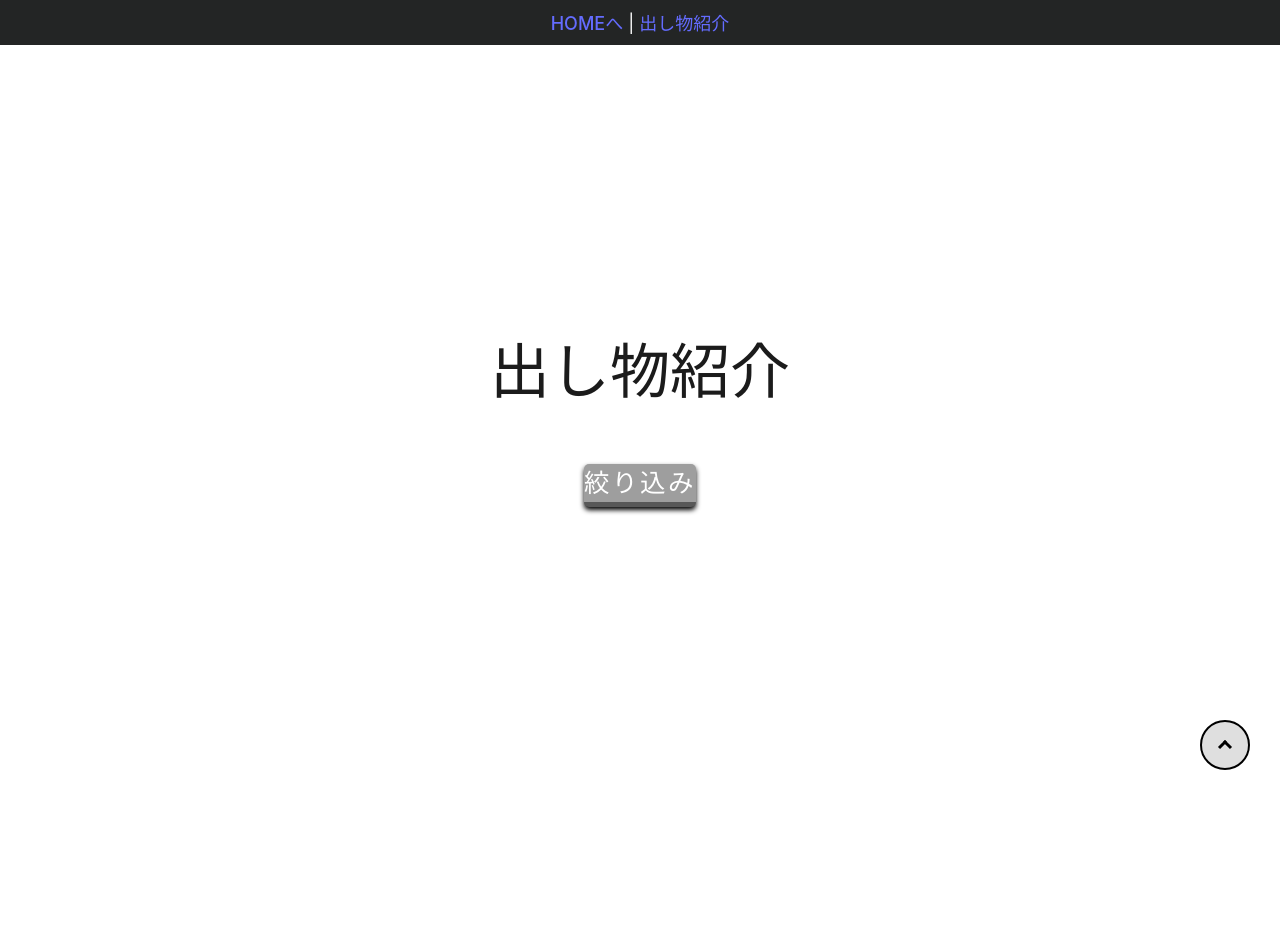
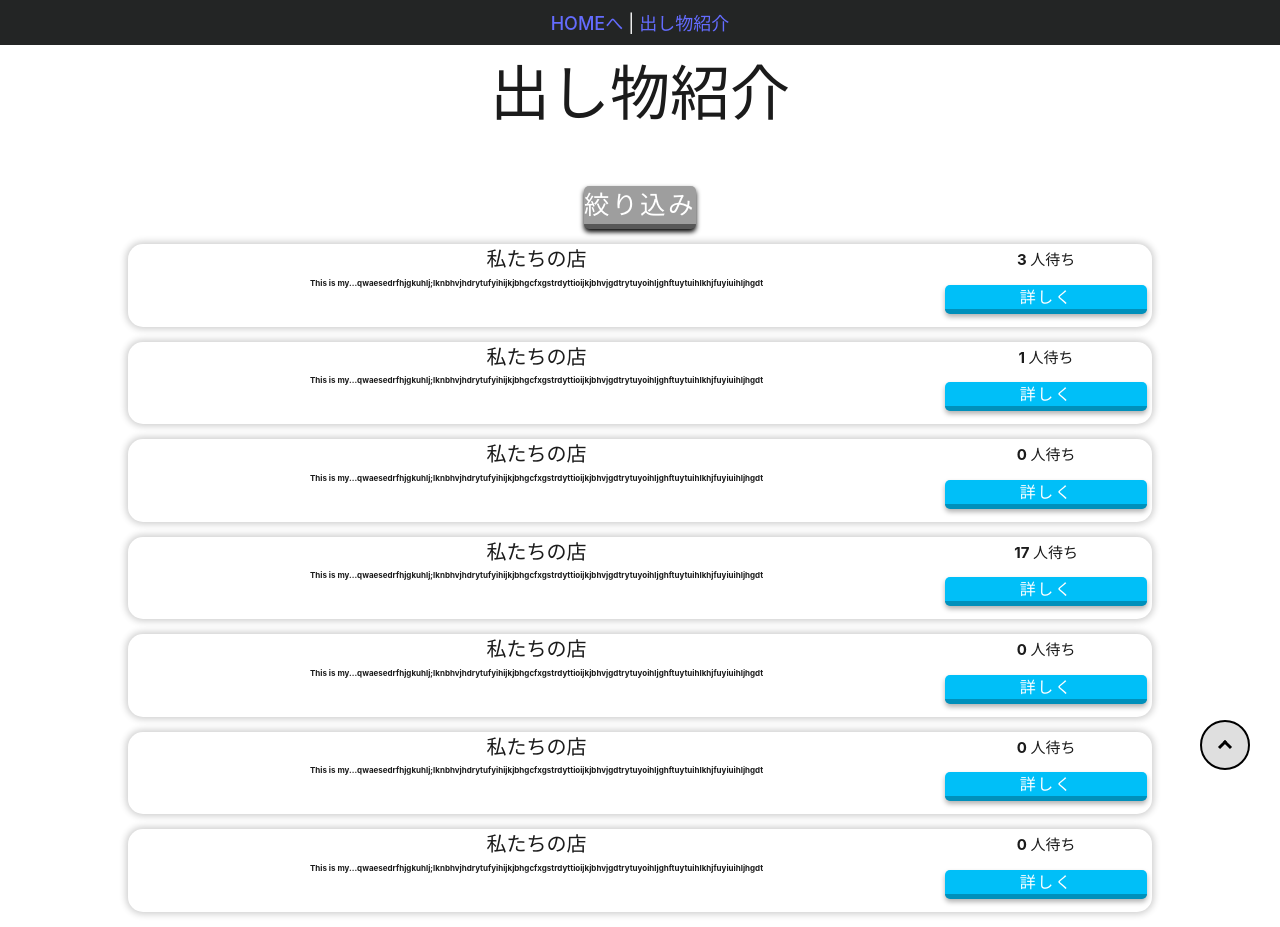
Before and after one commit to TGR-Group/MOCA-customer-frontend, a Vue app: page /introduction in a window 1280 px wide. Before the commit the page ends 800 px from the top, so only its background shows below. Built offline with nearby package versions, Linux system fonts and the light colour scheme.

Commit message:
⬆️ update 絞り込みが選択されていないときの挙動を変更

```diff
--- a/src/components/introduction.vue
+++ b/src/components/introduction.vue
@@ -78,7 +78,7 @@
     </div>
 
     <div class="StoreBox" v-for="StoreID in StoreIDs" >
-        <StoreDiscriptionBox v-show="(StoreDatas[StoreID].Category & CategoryAll) != 0 || (StoreDatas[StoreID].Grade & GradeAll) != 0" :StoreID="StoreID" :StoreData=StoreDatas[StoreID]  />
+        <StoreDiscriptionBox v-show="(StoreDatas[StoreID].Category & CategoryAll) != 0 || (StoreDatas[StoreID].Grade & GradeAll) != 0 || (CategoryAll + GradeAll) == 0" :StoreID="StoreID" :StoreData=StoreDatas[StoreID]  />
     </div>
 </template>
 
@@ -103,6 +103,7 @@
     }
     .NarrowDownSummary {
         font-size: 1.5em;
+        margin: auto;
     }
     .Accordion {
         cursor: pointer;
```
